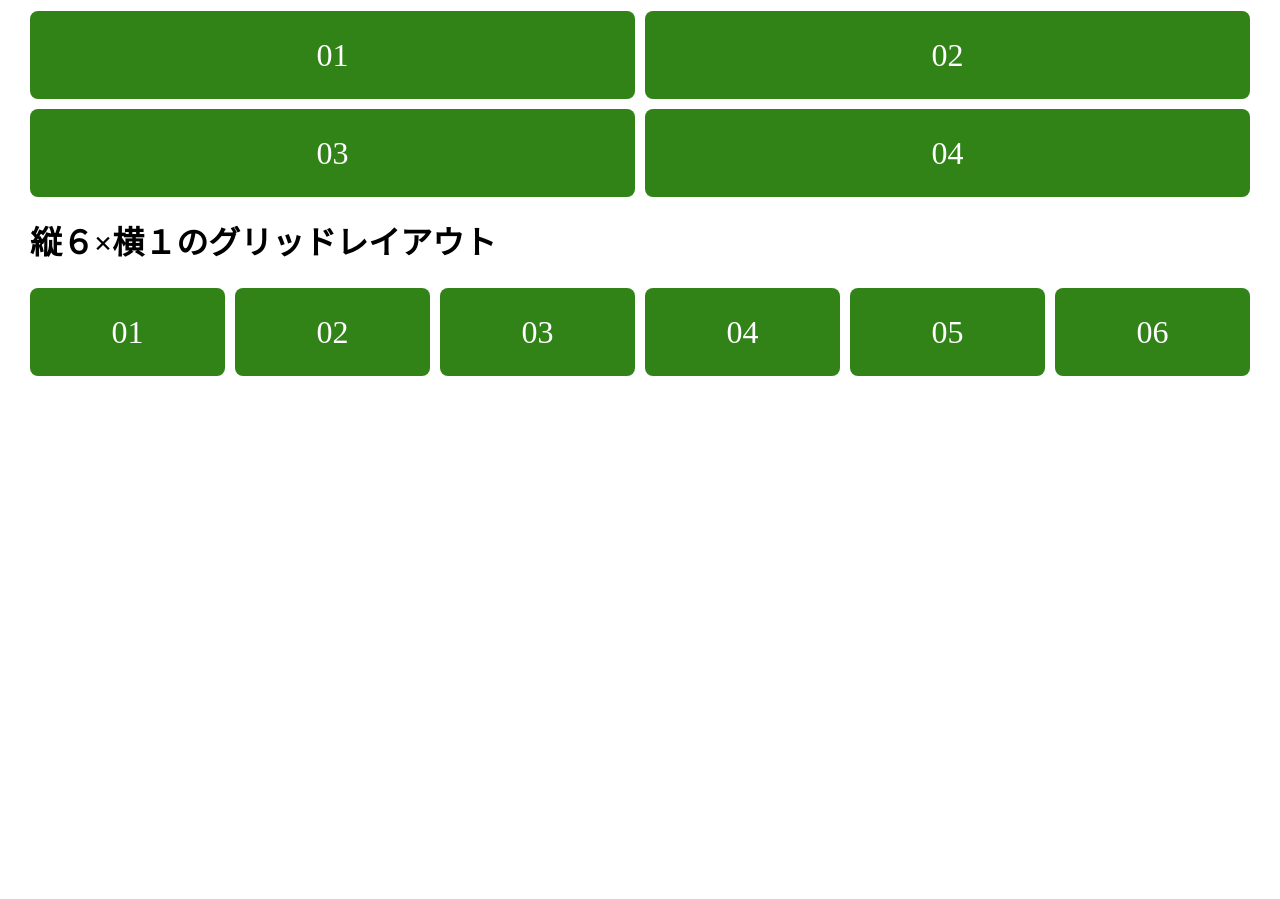
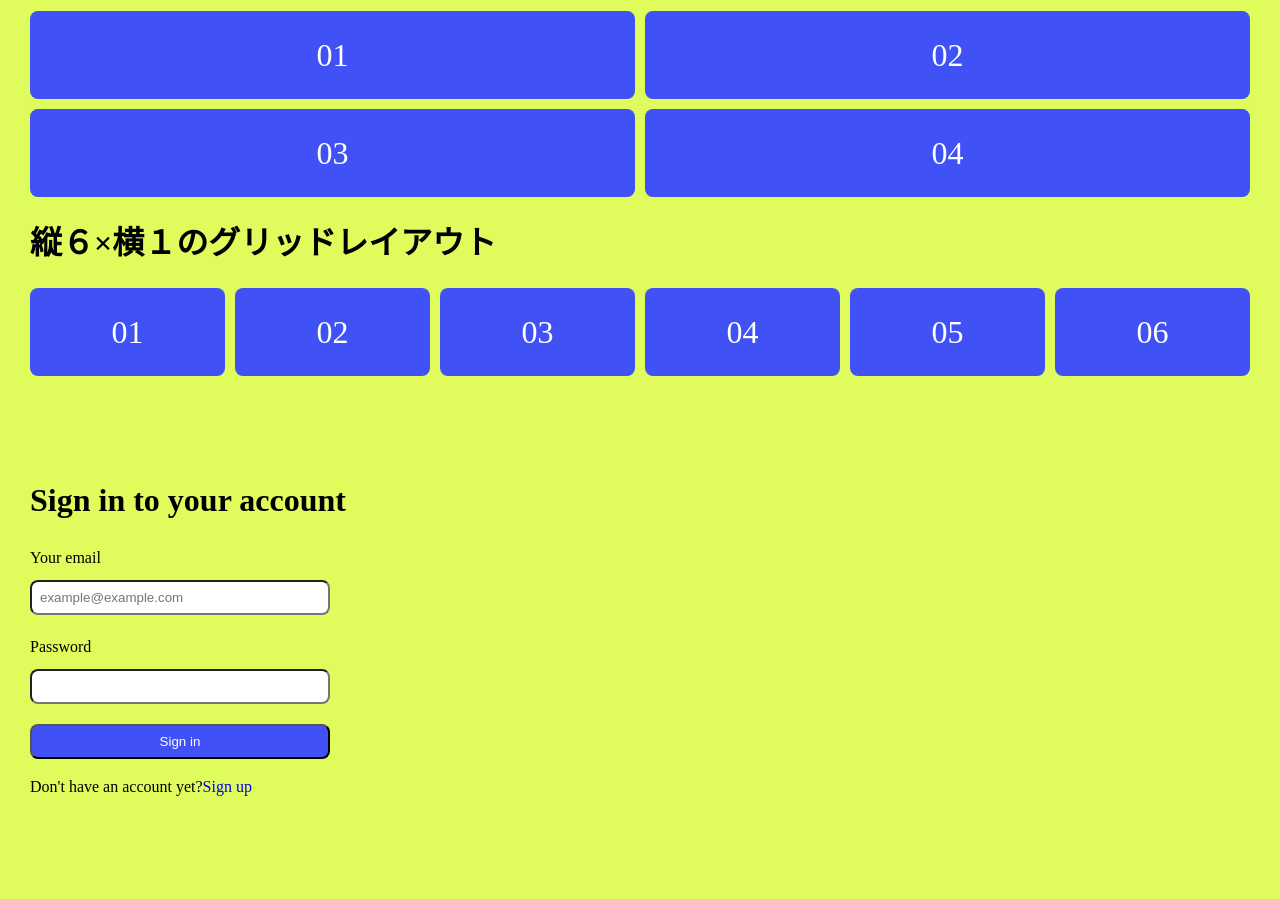
Before and after one commit to tack1234/w8-output, a plain HTML site: page html-css/index.html in a window 1280 px wide. Shown: the part 631-1530 px from the top of the page. Before the commit the page ends 1107 px from the top, so only its background shows below. Drawn offline with Linux system fonts and the light colour scheme.

Commit message:
ログインフォームを実装しました。見た目をもっとかっこよくできるようになりたいです笑

```diff
--- a/html-css/index.html
+++ b/html-css/index.html
@@ -58,6 +58,32 @@
          </section>
     </div>
 
+    <!-- １.アカウントの作成メッセージを書く -->
+    <!-- ２.emailとパスワードのフォーム作成 -->
+    <!-- ３.サインインボタンの実装 -->
+    <!-- ４.アカウントを持ってない人向けのメッセージをリンクの誘導込みで書く -->
+
+    <section class="container form-container">
+        <h1 class="signin-headline">Sign in to your account</h1>
+
+        <form action="">
+            <div class="form">
+                <label for="email">Your email</label>
+                <input type="email" id="email" name="email" class="email-form" placeholder="example@example.com">
+            </div>
+
+            <div class="form">
+                <label for="password">Password</label>
+                <input type="password" id="password" name="password" class="password-form">
+            </div>
+
+            <button type="submit" class="sign-in-btn">Sign in</button>
+        </form>
+
+        <p class="sign-up">Don't have an account yet?<a href="javascript:alert('リンクは未設定です！')" class="btn-link">Sign up</a></p>
+    </section>
+
+
     <script src="../database/main.js"></script>
 </body>
 </html>
--- a/html-css/style.css
+++ b/html-css/style.css
@@ -1,4 +1,12 @@
 @charset "utf-8";
+
+/*
+webページのカラー設定
+*/
+
+body {
+    background-color: rgb(223, 252, 92);
+}
 
 /*
 余計な余白を消す
@@ -50,10 +58,42 @@ ul {
 
 .grid-item {
     list-style: none;
-    background-color: #318318;
+    background-color: #4052f5;
     text-align: center;
     padding: 20px;
     color: white;
     border-radius: 8px;
     font-size: 32px;
 }
+
+/*
+フォームのレイアウト作成
+*/
+
+.form-container {
+}
+.signin-headline {}
+.form {
+    display: flex;
+    flex-direction: column;
+}
+.email-form, .password-form {
+    width: 300px;
+    padding: 8px;
+    box-sizing: border-box;
+    border-radius: 8px;
+    margin: 10px 0 20px 0;
+}
+.sign-in-btn {
+    width: 300px;
+    padding: 8px;
+    box-sizing: border-box;
+    border-radius: 8px;
+    cursor: pointer;
+    background-color: #4052f5;
+    color: #fff;
+}
+.btn-link {
+    text-decoration: none;
+}
+.sign-up {}
```
